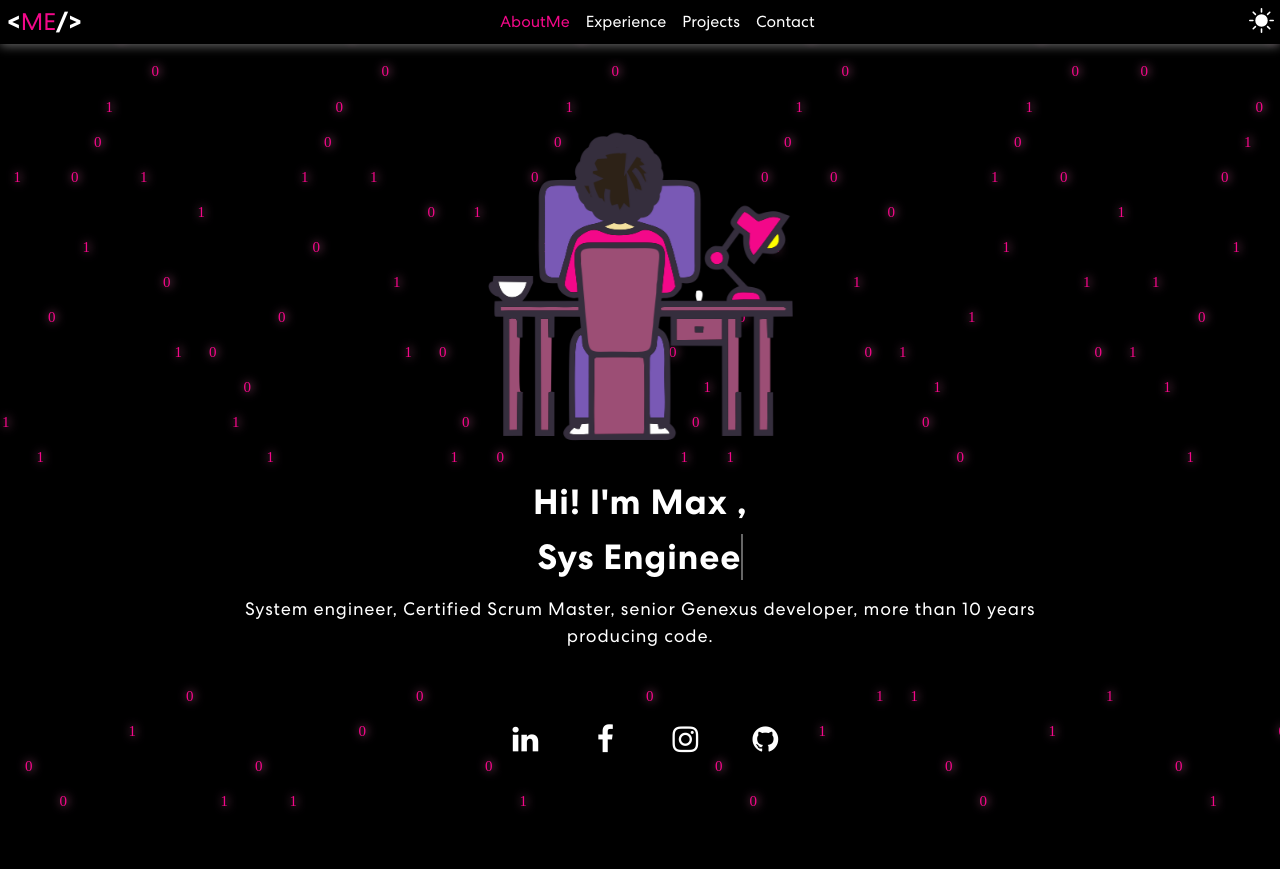
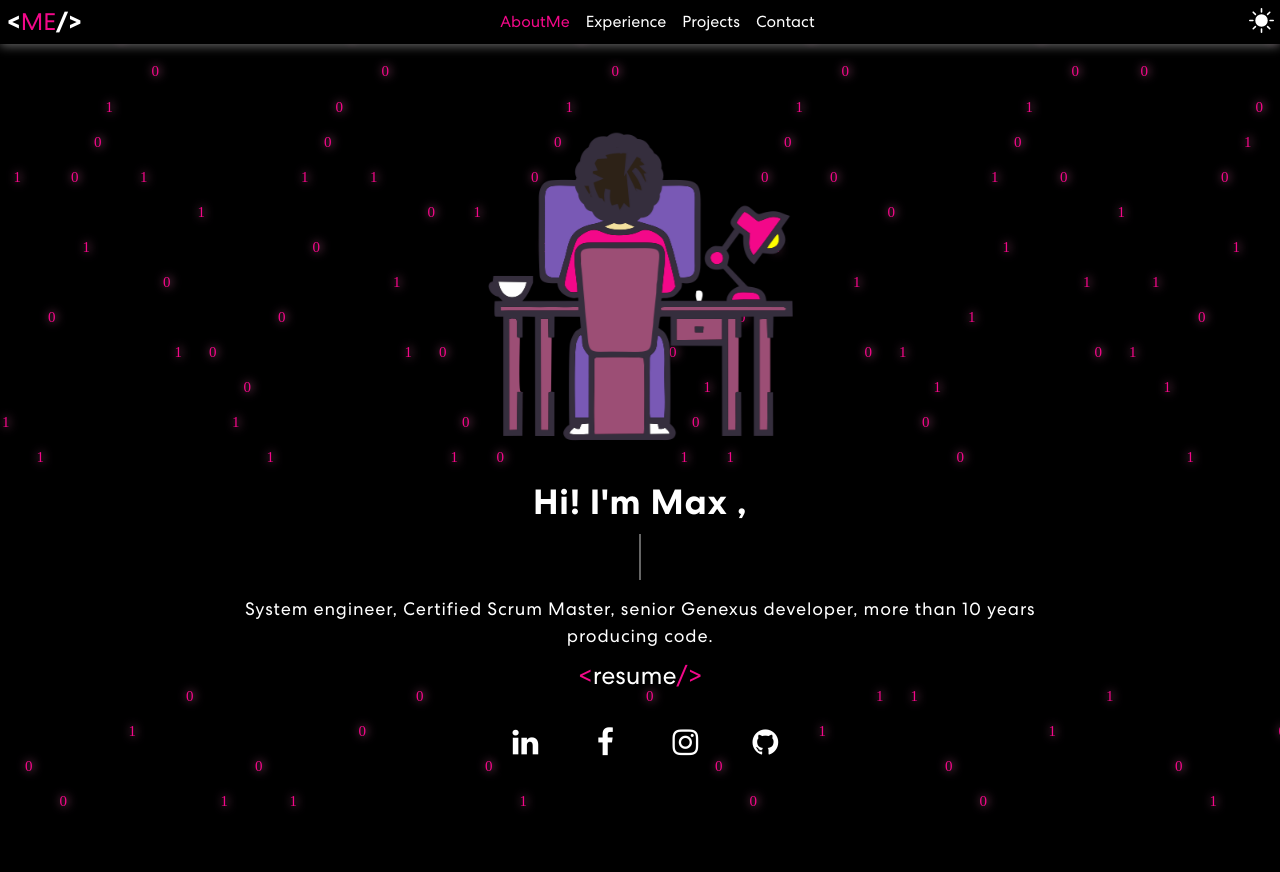
Before and after one commit to mmaaxxii/portfolio, a React (Vite) app: page / in a window 1280 px wide. Built offline with nearby package versions, Linux system fonts and the light colour scheme.

Commit message:
resume added

```diff
--- a/src/pages/Portfolio/components/about-me/AboutMe.tsx
+++ b/src/pages/Portfolio/components/about-me/AboutMe.tsx
@@ -11,7 +11,7 @@ import { AboutMeBG, AboutMeSocialButtons } from "./componets";
 export const AboutMe = () => {
   const [loopNum, setLoopNum] = useState(0);
   const [isDeleting, setIsDeleting] = useState(false)
-  const toRotate = ["Sys Engineer", "Certified Scrum Master", "Web Developer", ]
+  const toRotate = ["Sys Eng", "CSM", "Web Dev", ]
   const [text, setText] = useState('')
   const [delta, setDelta] = useState(300 - Math.random() * 100)
   const [index, setIndex] = useState(1);
@@ -50,6 +50,10 @@ export const AboutMe = () => {
     }
   }
 
+  const start = '<';
+  const end = '/>';
+
+
 
   return (
     <AboutMeSection id="home">
@@ -62,6 +66,8 @@ export const AboutMe = () => {
                 <AboutMeH1>{`Hi! I'm Max , `} </AboutMeH1>
                 <AboutMeH1> <span data-period="1000" data-rotate='[ "Web Developer", "Web Designer", "Sys Engineer" ]'><AboutMeSpanTxtRotate>{text}</AboutMeSpanTxtRotate></span></AboutMeH1>
                 <AboutMeP>System engineer, Certified Scrum Master, senior Genexus developer, more than 10 years producing code. </AboutMeP>
+                <a  href="/MaximilianoEspeche.pdf" download="MaximilianoEspeche.pdf" className='resume'>{start}<span>resume</span>{end}</a>
+
                 <AboutMeButtonsDiv >
                   <AboutMeSocialButtons />
                 </AboutMeButtonsDiv>
--- a/src/pages/Portfolio/components/about-me/styled-components/aboutMe.styled.ts
+++ b/src/pages/Portfolio/components/about-me/styled-components/aboutMe.styled.ts
@@ -139,6 +139,23 @@ export const AboutMeDivJustifyCenter = styled.div `
     justify-content: center;
     align-items: center;
     padding: 100px 0;
+
+    .resume {
+        color: var(--main-color);
+        position: relative;
+        top: 10px;
+        font-size: 25px;
+        & span {
+            font-size: 25px;
+            font-weight: 200;
+            color: var(--color);
+        }
+    }
+
+        @media (max-width: 768px) {
+
+    }
+
  `;
 
  export const AboutMeButtonsDiv = styled.div `
@@ -146,4 +163,5 @@ export const AboutMeDivJustifyCenter = styled.div `
     display: flex;
     flex-direction: row;
     flex-wrap: wrap ;
+    margin-top: -30px;
 `;
--- a/src/pages/Portfolio/wrapper/PortfolioWrapper.tsx
+++ b/src/pages/Portfolio/wrapper/PortfolioWrapper.tsx
@@ -66,6 +66,10 @@ interface Props {
     }
   }
 
+  const handleClickResume = () => {
+
+  }
+
   return (
     <>
         <PortfolioWrapperNav>
--- a/src/pages/Portfolio/wrapper/styled-components/portfolioWrapper.styled.ts
+++ b/src/pages/Portfolio/wrapper/styled-components/portfolioWrapper.styled.ts
@@ -98,6 +98,8 @@ export const PortfolioWrapperNav = styled.nav`
     }
 
 
+
+
  `;
 
 export const PortfolioWrapperLogo = styled.div `
```
Also changed, not shown: 1 other file (tests, documents, lock files or other folders).
